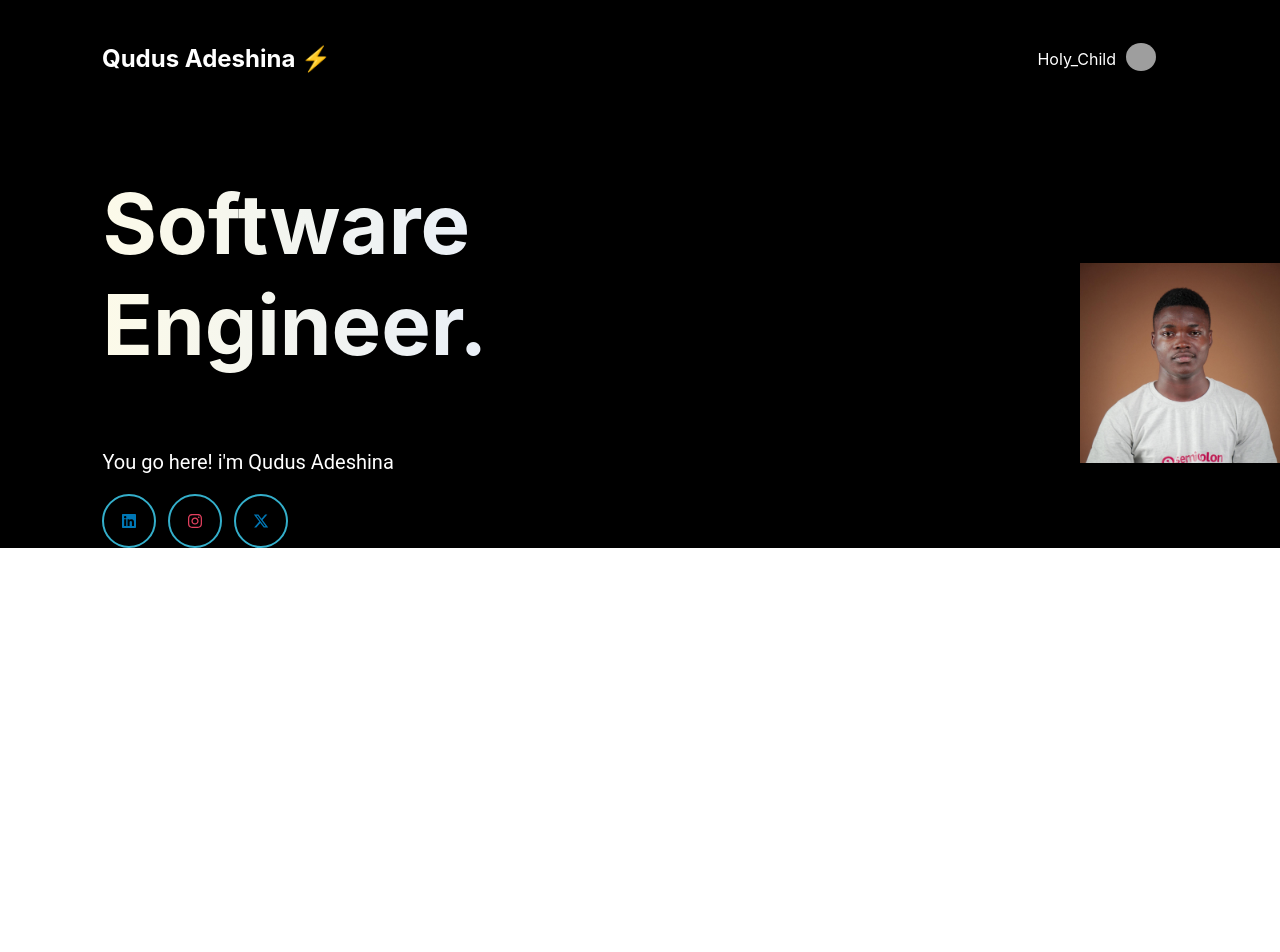
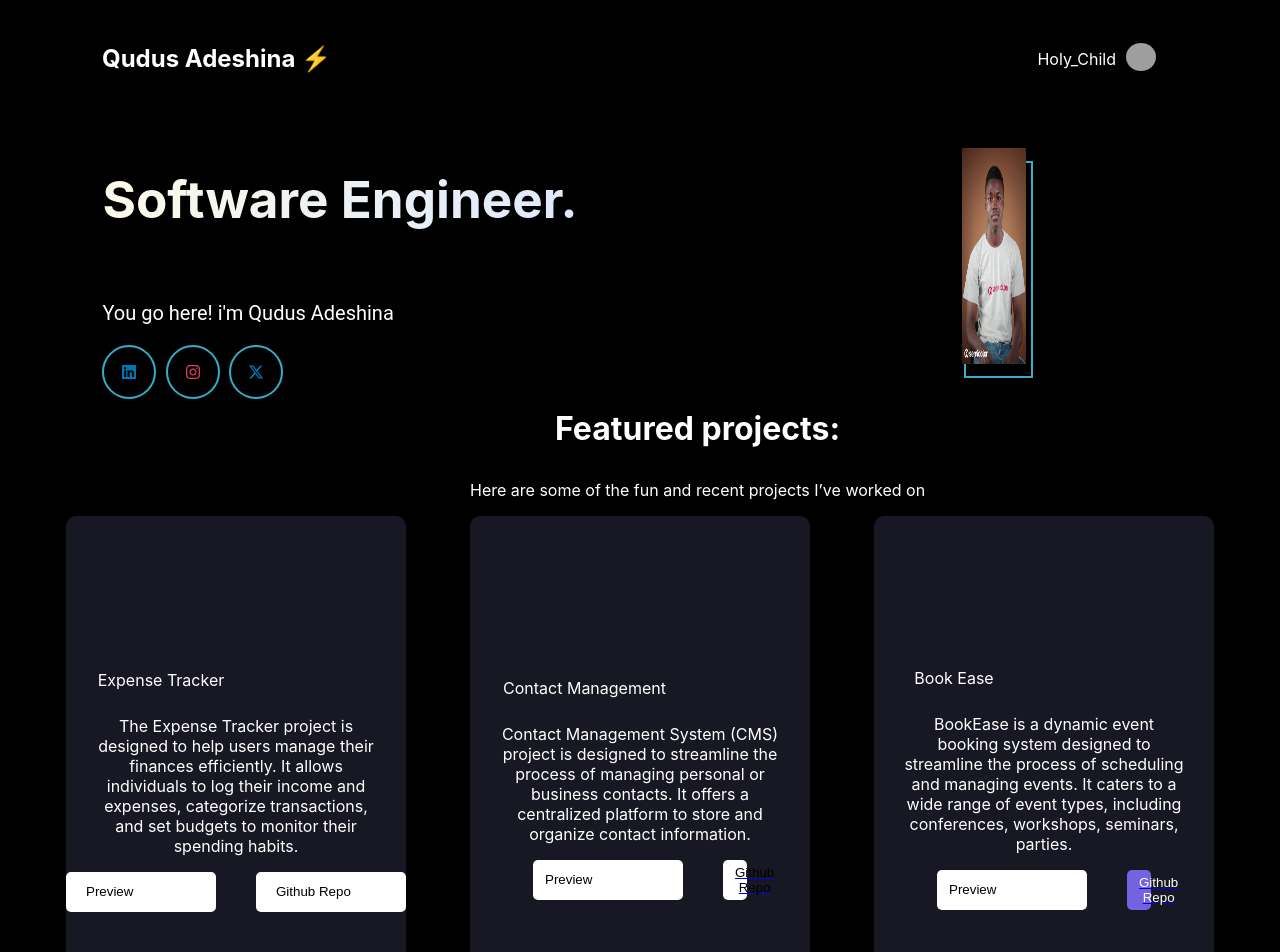
Before and after one commit to Adeshina-Qudus/portforlio-, a React (Create React App) app: page / in a window 1280 px wide. Shown: the top 952 px of the page. Before the commit the page ends 800 px from the top, so only its background shows below. Built offline with nearby package versions, Linux system fonts and the light colour scheme; grey boxes are pictures that could not be loaded.

Commit message:
made update

```diff
--- a/public/index.html
+++ b/public/index.html
@@ -34,7 +34,7 @@
       If you open it directly in the browser, you will see an empty page.
 
       You can add webfonts, meta tags, or analytics to this file.
-      The build step will place the bundled scripts into the <body> tag.
+      The build step will place the bundled scripts into the <profile> tag.
 
       To begin the development, run `npm start` or `yarn start`.
       To create a production bundle, use `npm run build` or `yarn build`.
--- a/src/component/reuseable/filledbutton/index.jsx
+++ b/src/component/reuseable/filledbutton/index.jsx
@@ -1,11 +1,49 @@
-import style from "./index.module.css"
-const FilledButton = ({color,textColor,text})=>{
-    return(
-        <div>
-            <button style={{backgroundColor:color, color :textColor}} className={style.fillButton}>
-                {text}
-            </button>
-        </div>
-    )
-}
-export default FilledButton
+import React from "react";
+import style from "./index.module.css";
+
+const IconButton = ({
+                        color,
+                        textColor,
+                        text,
+                        icon,
+                        height,
+                        width,
+                        iconPosition = "left",
+                        onClick,
+                        link
+                    }) => {
+    const buttonContent = (
+        <button
+            style={{
+                backgroundColor: color,
+                color: textColor,
+                height: height,
+                width: width,
+                display: "flex",
+                alignItems: "center",
+                justifyContent: iconPosition === "left" ? "flex-start" : "space-between",
+                gap: "8px",
+                padding: "0 12px",
+                cursor: "pointer",
+                border: "none",
+                borderRadius: "5px", // Optional: For rounded corners
+            }}
+            className={style.iconButton}
+            onClick={onClick}
+        >
+            {icon && iconPosition === "left" && <span>{icon}</span>}
+            <span>{text}</span>
+            {icon && iconPosition === "right" && <span>{icon}</span>}
+        </button>
+    );
+
+    return link ? (
+        <a href={link} target="_blank" rel="noopener noreferrer" style={{ textDecoration: "none" }}>
+            {buttonContent}
+        </a>
+    ) : (
+        buttonContent
+    );
+};
+
+export default IconButton;
--- a/src/home/featuredProject/index.jsx
+++ b/src/home/featuredProject/index.jsx
@@ -1,52 +1,83 @@
 import style from "./index.module.css"
-import expenseTrackerImg from "../../assert/featuredProject/Untitled-removebg-preview (1).png"
-import contactManagement from "../../assert/featuredProject/secretary-contact-management-svgrepo-com.svg"
-import bookEase from "../../assert/featuredProject/pngtree-party-and-celebration-icon-set-png-image_5870321-removebg-preview.png"
 import FilledButton from "../../component/reuseable/filledbutton";
 import {Link} from "react-router-dom";
+import IconButton from "../../component/reuseable/filledbutton";
 const FeaturedProject = () =>{
     return(
         <div className={style.mainCont}>
             <div className={style.featureProjectTop}>
                 <h1 className={style.headerText}>Featured projects:</h1>
-                <p className={style.text}>I have worked on many projects over the course of being a Software Developer, here are a few of my live, real-world projects</p>
+                <p className={style.text}>Here are some of the fun and recent projects I’ve worked on</p>
             </div>
             <div className={style.aboutFeaturedProject}>
                 <div className={style.projectView}>
-                    <div className={style.projectViewBorder}>
-                        <img src={expenseTrackerImg} className={style.img} alt={""}/>
+                    <p className={style.headerText}
+                       style={{marginRight: "50%"}}>Expense Tracker</p>
+                    <p className={style.text}>The Expense Tracker project is designed to help users manage their
+                        finances efficiently. It allows individuals to log their income and expenses, categorize
+                        transactions, and set budgets to monitor their spending habits.</p>
+                    <div className={style.button}>
+                        <div>
+                            <IconButton
+                                color="white"
+                                textColor="black"
+                                text="Preview"
+                                icon={<i className="fas fa-eye" style={{color: "black"}}></i>}
+                                height="5vh"
+                                width="150px"
+                                onClick={() => alert("Not live yet")}
+                            />
                         </div>
-                    <p className={style.headerText}
-                       style={{marginRight : "50%"}}>Expense Tracker</p>
-                    <p className={style.text}>The Expense Tracker project is designed to help users manage their finances efficiently. It allows individuals to log their income and expenses, categorize transactions, and set budgets to monitor their spending habits.</p>
+
+                        <div>
+                            <IconButton
+                                color="white"
+                                textColor="black"
+                                text="Github Repo"
+                                icon={<i className="fab fa-github" style={{color: "black"}}></i>}
+                                height="5vh"
+                                width="150px"
+                                link="https://github.com/Adeshina-Qudus/PreventSapaExpensesTracker"
+                            />
+                        </div>
+
+
+                    </div>
+                </div>
+                <div className={style.projectView}>
+                    <p className={style.headerText} style={{marginRight: "37%"}}>Contact Management</p>
+                    <p className={style.text}>Contact Management System (CMS) project is designed to streamline the
+                        process of managing personal or business contacts. It offers a centralized platform to store
+                        and organize contact information.</p>
+                    <div className={style.button}>
+                        <div className={style.previewButton}>
+                            <FilledButton color={"white"} textColor={"black"} text="Preview" height={"5vh"}
+                                          width={"150px"}/>
+                        </div>
                         <div className={style.repoButton}>
-                        <Link to={"https://github.com/Adeshina-Qudus/PreventSapaExpensesTracker"} >
-                            <FilledButton color={"#7562E0"} textColor={"white"} text="Github Repo"/>
+                            <Link to={"https://github.com/Adeshina-Qudus/contactManagmentApp"}>
+                                <FilledButton color={"white"} textColor={"black"} text="Github Repo" height={"5vh"}
+                                              width={"20px"}/>
                             </Link>
                                 </div>
                         </div>
+                    </div>
                 <div className={style.projectView}>
-                    <div className={style.projectViewBorder}>
-                        <img src={contactManagement} className={style.img} alt={""}/>
+                    <p className={style.headerText} style={{marginRight: "60%"}}>Book Ease</p>
+                    <p className={style.text}>BookEase is a dynamic event booking system designed to streamline the
+                        process of scheduling and managing events. It caters to a wide range of event types,
+                        including conferences, workshops, seminars, parties.</p>
+                    <div className={style.button}>
+                        <div className={style.previewButton}>
+                            <FilledButton color={"white"} textColor={"black"} text="Preview" height={"5vh"}
+                                          width={"150px"} />
                         </div>
-                    <p className={style.headerText} style={{marginRight : "37%"}}>Contact Management</p>
-                    <p className={style.text}>Contact Management System (CMS) project is designed to streamline the process of managing personal or business contacts. It offers a centralized platform to store and organize contact information.</p>
                         <div className={style.repoButton}>
-                          <Link to={"https://github.com/Adeshina-Qudus/contactManagmentApp"} >
-                            <FilledButton color={"#7562E0"} textColor={"white"} text="Github Repo"/>
+                            <Link to={"https://github.com/Adeshina-Qudus/BookEase"}>
+                                <FilledButton color={"#7562E0"} textColor={"white"} text="Github Repo" height={"5vh"}
+                                              width={"20px"} />
                             </Link>
                         </div>
-                </div>
-                <div className={style.projectView}>
-                    <div className={style.projectViewBorder}>
-                        <img src={bookEase} className={style.img} alt={""}/>
-                    </div>
-                    <p className={style.headerText} style={{marginRight : "60%"}}>Book Ease</p>
-                    <p className={style.text}>BookEase is a dynamic event booking system designed to streamline the process of scheduling and managing events. It caters to a wide range of event types, including conferences, workshops, seminars, parties.</p>
-                       <div className={style.repoButton}>
-                        <Link to={"https://github.com/Adeshina-Qudus/BookEase"} >
-                            <FilledButton color={"#7562E0"} textColor={"white"} text="Github Repo"/>
-                        </Link>
                     </div>
                 </div>
                 </div>
--- a/src/home/featuredProject/index.module.css
+++ b/src/home/featuredProject/index.module.css
@@ -50,7 +50,7 @@
 }
 
 .mainCont {
-    background-color: #1A1A29;
+    background-color: black;
 }
 
 .text {
@@ -64,10 +64,16 @@
 }
 
 .headerText {
-    color: #7562E0;
+    color: white;
     text-align: center;
     margin-top: 10px;
 }
+.button{
+    display: flex;
+    flex-direction: row;
+    gap: 40px;
+}
+
 @media screen and (max-width: 760px){
     .aboutFeaturedProject{
         display: flex;
--- a/src/home/index.jsx
+++ b/src/home/index.jsx
@@ -1,14 +1,15 @@
-import Body from "./body";
+import Body from "./profile";
 import FeaturedProject from "./featuredProject";
 import AboutMe from "./aboutMe";
+import Profile from "./profile";
 
 
 const Home = () =>{
     return(
         <>
-            <Body/>
+            <Profile />
+            <FeaturedProject/>
             {/*<AboutMe/>*/}
-            {/*<FeaturedProject/>*/}
         </>
     )
 }
--- a/src/home/body/index.jsx
+++ b/src/home/profile/index.jsx
@@ -1,14 +1,14 @@
 import hero from "../../assert/home/Hero.png"
 import style from "./index.module.css"
-import {FaLinkedin, FaGithub, FaInstagram, FaTwitter} from 'react-icons/fa';
+import {FaLinkedin, FaInstagram} from 'react-icons/fa';
 import {Link} from "react-router-dom";
 import {FaXTwitter} from "react-icons/fa6";
 
-const Body = () =>{
+const Profile = () =>{
     return(
         <div className={style.mainCont}>
             <div className={style.details}>
-                <h1 color={"white"} className={style.profession}>Software Engineer.</h1>
+                <p className={style.profession}>Software Engineer.</p>
                 <div>
                     <p className={style.text}>You go here! i'm Qudus Adeshina </p>
                 </div>
@@ -30,4 +30,4 @@ const Body = () =>{
         </div>
     )
 }
-export default Body
+export default Profile
--- a/src/home/body/index.module.css
+++ b/src/home/profile/index.module.css
@@ -4,12 +4,7 @@
     justify-content: center;
     margin-left: 8%;
 }
-.heroP{
-    width: 200px;
-    height: 200px;
-    object-fit: cover;
-    object-position : top;
-}
+
 .mainCont{
     display:flex;
     flex-direction: row;
@@ -48,9 +43,39 @@
     transform: scale(1.5);
 }
 
-.heroPics{
-    margin-top: 5%;
+.heroPics {
+    position: relative; /* Necessary for positioning the frame behind the image */
+    display: inline-block;
 }
+
+.heroP {
+    width: 45%;  /* Set your desired image width */
+    height: 27vh;
+    transition: transform 0.5s ease; /* Smooth rotation effect */
+    position: relative; /* For handling z-index */
+}
+
+.heroPics::before {
+    content: ''; /* Empty content for the frame */
+    position: absolute;
+    height: 97%;
+    bottom: -10px;
+    width: 45%;
+    margin-left: 2%;
+    border: 2px solid rgb(52 175 203); /* Your frame color */
+    z-index: -0; /* Ensure the frame stays behind the image */
+    transition: transform 0.5s ease; /* Smooth frame rotation */
+}
+
+.heroPics:hover .heroP {
+    transform: rotate(15deg); /* Rotate the image */
+}
+
+.heroPics:hover::before {
+    transform: rotate(-15deg); /* Rotate the frame in the opposite direction */
+}
+
+
 .text{
     color: white;
     font:  20px "Roboto", sans-serif;
@@ -63,7 +88,8 @@
     color: transparent;
     font-weight: bolder;
     animation: colorChange 2.8s infinite;
-    font-size: 5.2rem;
+    font-size: 3.2rem;
+    white-space: nowrap; /* Prevent text from wrapping to the next line */
 }
 @media screen and (max-width: 760px){
     .details {
```
Lines whose indentation alone changed are shown as unchanged.
